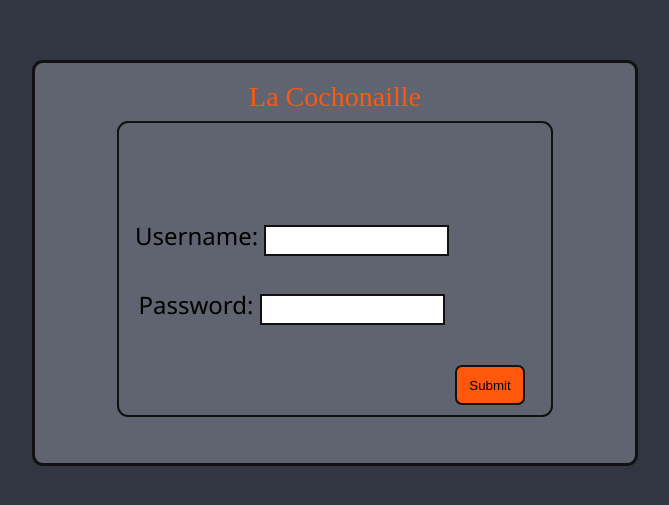
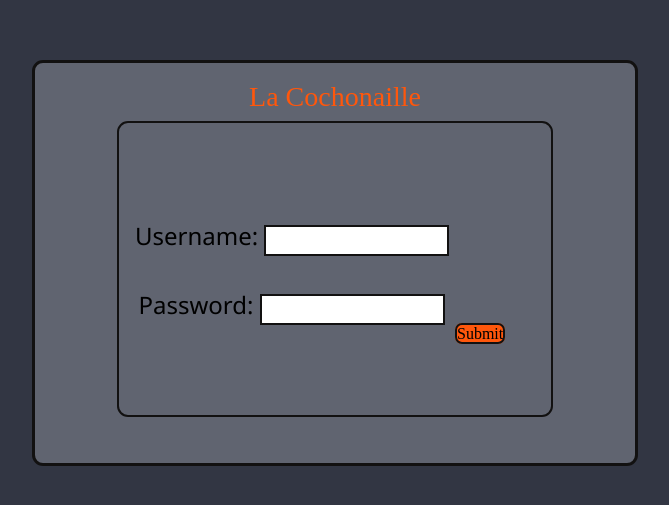
Before and after one commit to SulienP/projet_fianal_sql, a plain HTML site: page login.html in a window 1280 px wide. Shown: the part 137-642 px from the top of the page, without its empty margins (305-974 px from the left). Drawn offline with Linux system fonts and the light colour scheme.

Commit message:
update html

```diff
--- a/login.css
+++ b/login.css
@@ -80,17 +80,20 @@ input{
 }
 
 .submit{
-  height: 40px;
-  width: 70px;
+  height: 60px;
+  width: 110px;
   background-color: rgb(255, 87, 12);
   margin-top: 10%;
   margin-left: 80%;
   border: 2px solid #121111;
   border-radius: 7px;
+  text-decoration: none;
+  color: black;
 
 }
 
 .submit:hover {
   background-color: rgb(242, 113, 53);
   color: black;
+  text-decoration: none;
 }
--- a/login.html
+++ b/login.html
@@ -4,13 +4,14 @@
   <meta charset="UTF-8">
   <meta name="viewport" content="width=device-width, initial-scale=1.0">
   <link rel="stylesheet" href="login.css">
+
   <title>LaCochonaille/login</title>
 </head>
 <body>
   <div class="center-div">
     <div tittle class="tittle"><bold>La Cochonaille</bold></div>
 
-    <form class="form" action="connexion" method="post">
+    <form class="form" action="home.html" method="post">
       <ul>
         <li class="user">
           <label class="userlabel"><bold>Username:</bold></label>
@@ -22,7 +23,7 @@
         </li>
 
       </ul>
-      <button class="submit">Submit</button>
+      <a class="submit" href="/projet_fianal_sql/home.html">Submit</a>
     </form>
     </div>
 
```
Also changed, not shown: home.html (added, +11 -0 lines), home.css (added).
